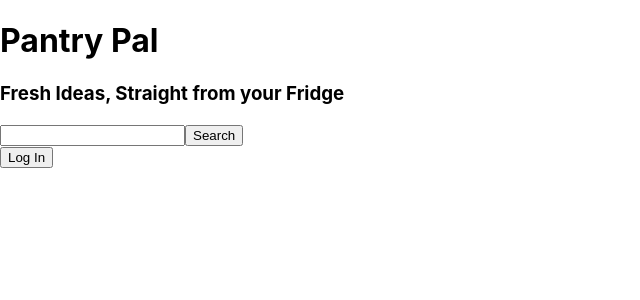
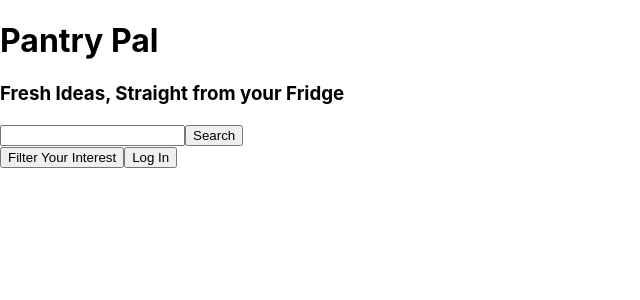
Before and after one commit to Jeffuz/Pantry-Pals, a React (Create React App) app in the folder flask-server/client/: page / in a window 1280 px wide. Shown: the top 300 px of the page, without its empty margins (0-640 px from the left). Built offline with nearby package versions, Linux system fonts and the light colour scheme.

Commit message:
Filter button to filter search page

```diff
--- a/flask-server/client/src/App.js
+++ b/flask-server/client/src/App.js
@@ -7,7 +7,8 @@ import { BrowserRouter, Routes, Route } from 'react-router-dom'
 import Home from './pages/Home'
 import Login from './pages/Login'
 import RecipeResult from './pages/RecipeResult'
-import Recipe from './pages/Recipe';
+import Recipe from './pages/Recipe'
+import Filter from './pages/Filter'
 import NoPage from './pages/NoPage'
 
 function App() {
@@ -18,6 +19,7 @@ function App() {
         <Routes>
           <Route index element={<Home />} />
           <Route path="/login" element={<Login />} />
+          <Route path="/filter" element={<Filter />} />
           <Route path="/recipe_result" element={<RecipeResult />} />
           <Route path="/recipe/:id" element={<Recipe />} />
           <Route path="*" element={<NoPage />} />
--- /dev/null
+++ b/flask-server/client/src/pages/Filter.js
@@ -0,0 +1,10 @@
+
+
+
+export default function Filter() {
+    return (
+        <div>
+            <h1>Filtering Page</h1>
+        </div>
+    );
+}
--- a/flask-server/client/src/pages/Home.js
+++ b/flask-server/client/src/pages/Home.js
@@ -8,6 +8,10 @@ export default function Home() {
             <h3>Fresh Ideas, Straight from your Fridge</h3>
             {/* Search Bar */}
             <SearchBarComponent />
+            {/* Log In Filter Search */}
+            <Link to="/filter">
+                <button>Filter Your Interest</button>
+            </Link>
 
             {/* Log In Button */}
             <Link to="/login">
```
